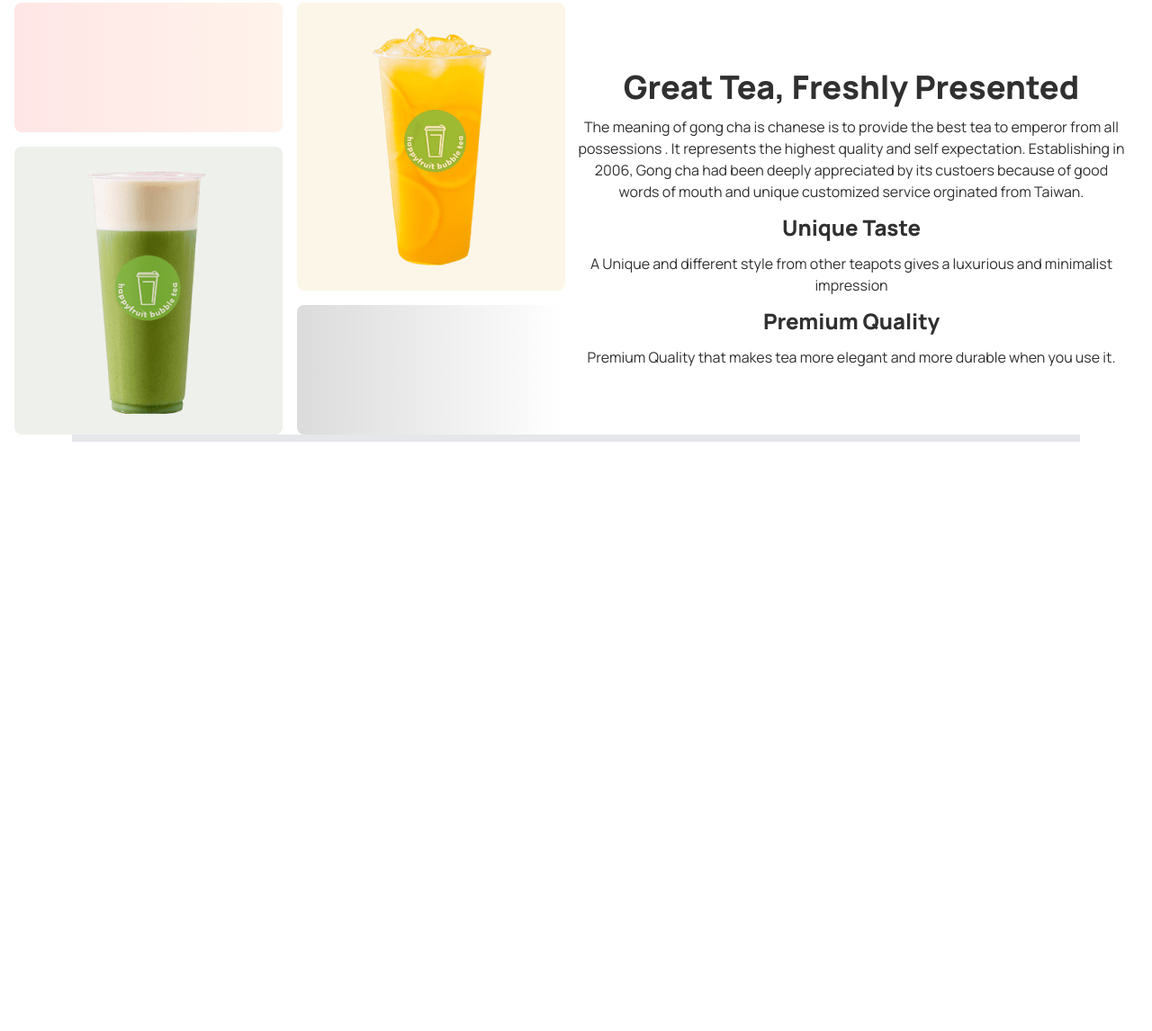
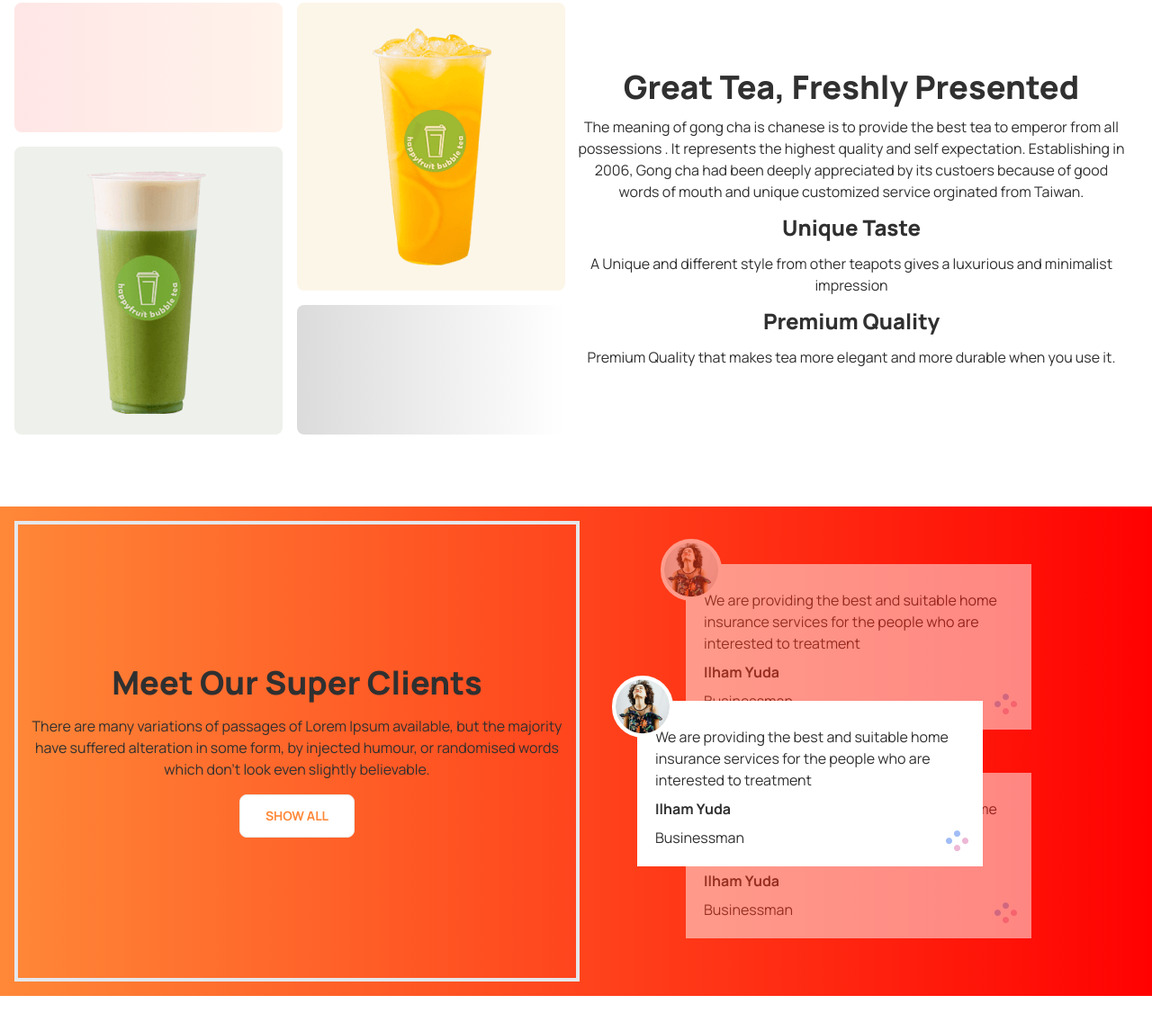
Before and after one commit to Sajib37/tea-house-project, a plain HTML site: page index.html in a window 1280 px wide. Shown: the part 1490-2636 px from the top of the page at 90% size. Before the commit the page ends 1981 px from the top, so only its background shows below. Drawn offline with nearby package versions, Linux system fonts and the light colour scheme.

Commit message:
Clients section done

```diff
--- a/index.html
+++ b/index.html
@@ -44,8 +44,8 @@
     <!-- Header Section Start -->
   <head class="max-w-screen-xl m-auto">
     <div class="hero min-h-screen bg-base-200">
-      <div class="hero-content flex-col lg:flex-row-reverse ">
-        <div class="relative">
+      <div class="hero-content flex-col gap-24  lg:flex-row-reverse ">
+        <div class="relative ">
           <img src="./images/banner.png" class=" rounded-lg " />
           <div class="flex  absolute items-center gap-3 shadow-lg bg-white p-1 left-16  md:p-4 md:left-32 md:bottom-9 bottom-5 lg:bottom-7 lg:left-28">
             <i class="fa-solid fa-star text-amber-500 text-2xl md:text-5xl"></i>
@@ -56,7 +56,7 @@
           </div>
         </div>
 
-        <div class="text-center">
+        <div class="text-center ">
           <h1 class="text-5xl font-extrabold">It's good
             tea time at The Tea House</h1>
           <p class="py-6 text-gray-500">Tea and Botanical Solutions Supplier Give Optimum Satisfaction To Your Taste Buds.</p>
@@ -119,7 +119,7 @@
     </section>
 
     <!-- great tea section -->
-    <section class="max-w-screen-xl mx-auto px-4 flex flex-col-reverse lg:flex-row lg:items-center">
+    <section class="max-w-screen-xl mx-auto px-4 flex flex-col-reverse lg:flex-row lg:items-center ">
       <div class=" grid  gap-4  flex-1 lg:grid-cols-2 w-full">
 
         <div class="h-36 rounded-lg bg-gradient-to-r from-[#FFE6E6] to-[#FFF3EB]"></div>
@@ -143,13 +143,41 @@
       </div>
     </section>
 
+    <section class="max-w-screen-xl mx-auto my-20  p-4 bg-gradient-to-r from-[#FF8838] to-[#FF0101] lg:flex">
+
+      <div class="space-y-4 md:text-center lg:flex-1 lg:flex lg:flex-col lg:justify-center lg:border-4">
+          <h3 class="text-4xl font-extrabold">Meet Our Super Clients</h3>
+          <p>There are many variations of passages of Lorem Ipsum available, but the majority have suffered alteration in some form, by injected humour, or randomised words which don't look even slightly believable. </p>
+          <button class="btn bg-white text-[#FF8838] lg:w-32 lg:mx-auto">Show All</button>
+      </div>
+
+      <div class="relative lg:flex-1">
+        <div class="w-60 mx-auto my-12 bg-white p-5 space-y-2 relative opacity-50 z-10 md:w-96 ">
+          <img class="absolute -left-7 -top-7 border-white border-4 rounded-full bg-white" src="./images/client.png" alt="">
+          <p>We are providing the best and suitable home insurance services for the people who are interested to treatment</p>
+          <h4 class="font-bold">Ilham Yuda</h4>
+          <p>Businessman</p>
+          <img class="absolute right-4 bottom-4" src="./images/circles.png" alt="">
+        </div>
+
+        <div class="w-60 mx-auto my-12 bg-white p-5 space-y-2 absolute z-20 left-4 bottom-20 md:w-96 md:left-16">
+          <img class="absolute -left-7 -top-7 border-white border-4 rounded-full bg-white" src="./images/client.png" alt="">
+          <p>We are providing the best and suitable home insurance services for the people who are interested to treatment</p>
+          <h4 class="font-bold">Ilham Yuda</h4>
+          <p>Businessman</p>
+          <img class="absolute right-4 bottom-4" src="./images/circles.png" alt="">
+        </div>
+
+        <div class="w-60 mx-auto my-12 bg-white p-5 space-y-2 relative opacity-50 z-10 md:w-96">
+          <img class="absolute -left-7 -top-7 border-white border-4 rounded-full bg-white" src="./images/client.png" alt="">
+          <p>We are providing the best and suitable home insurance services for the people who are interested to treatment</p>
+          <h4 class="font-bold">Ilham Yuda</h4>
+          <p>Businessman</p>
+          <img class="absolute right-4 bottom-4" src="./images/circles.png" alt="">
+        </div>
+      </div>
+    </section>
+
   </main>
 </body>
 </html>
-
-
-
-<section class="max-w-screen-xl mx-auto px-4 flex flex-col-reverse gap-4 items-center lg:flex-row md:mx-20 border-4">
-
-
-</section>
```
